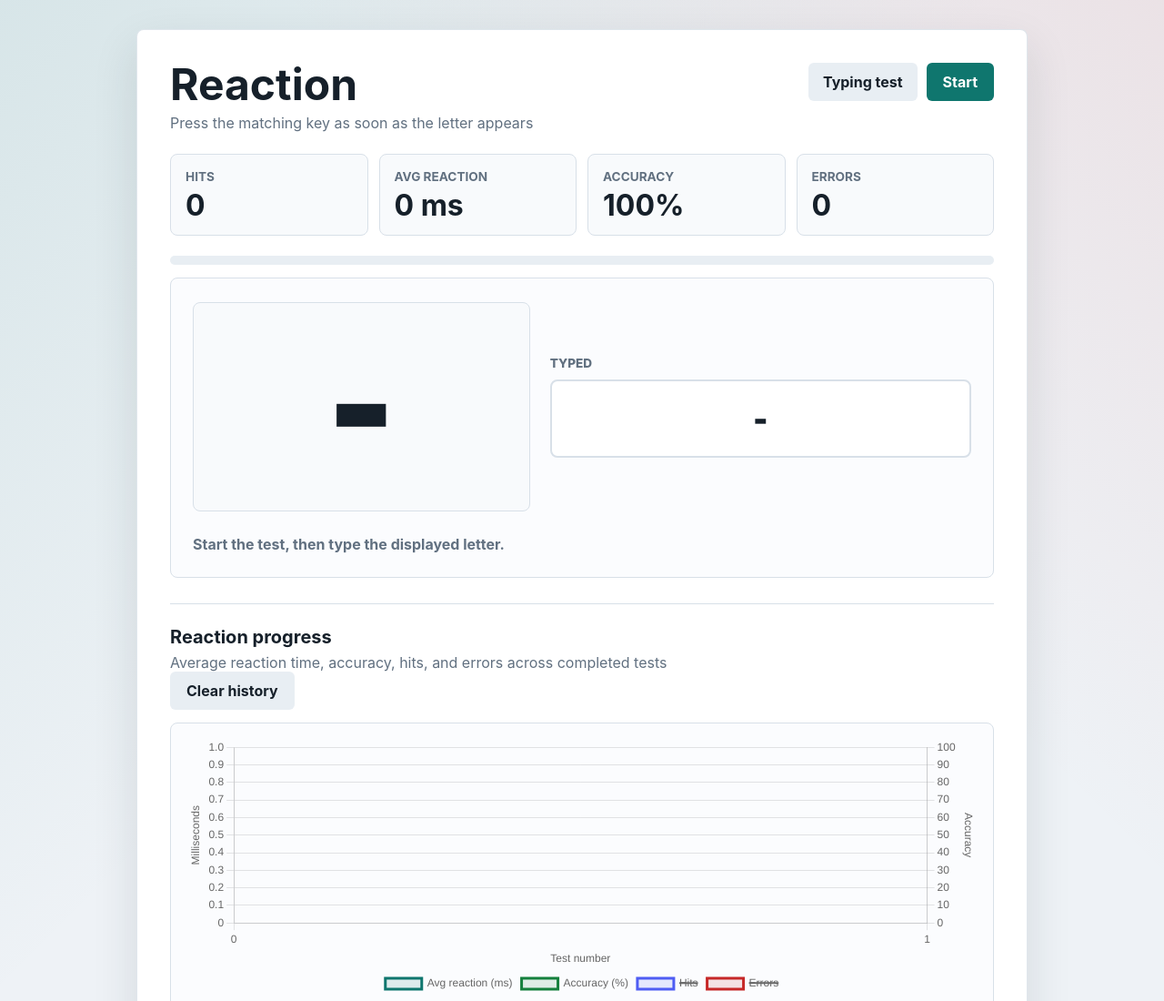
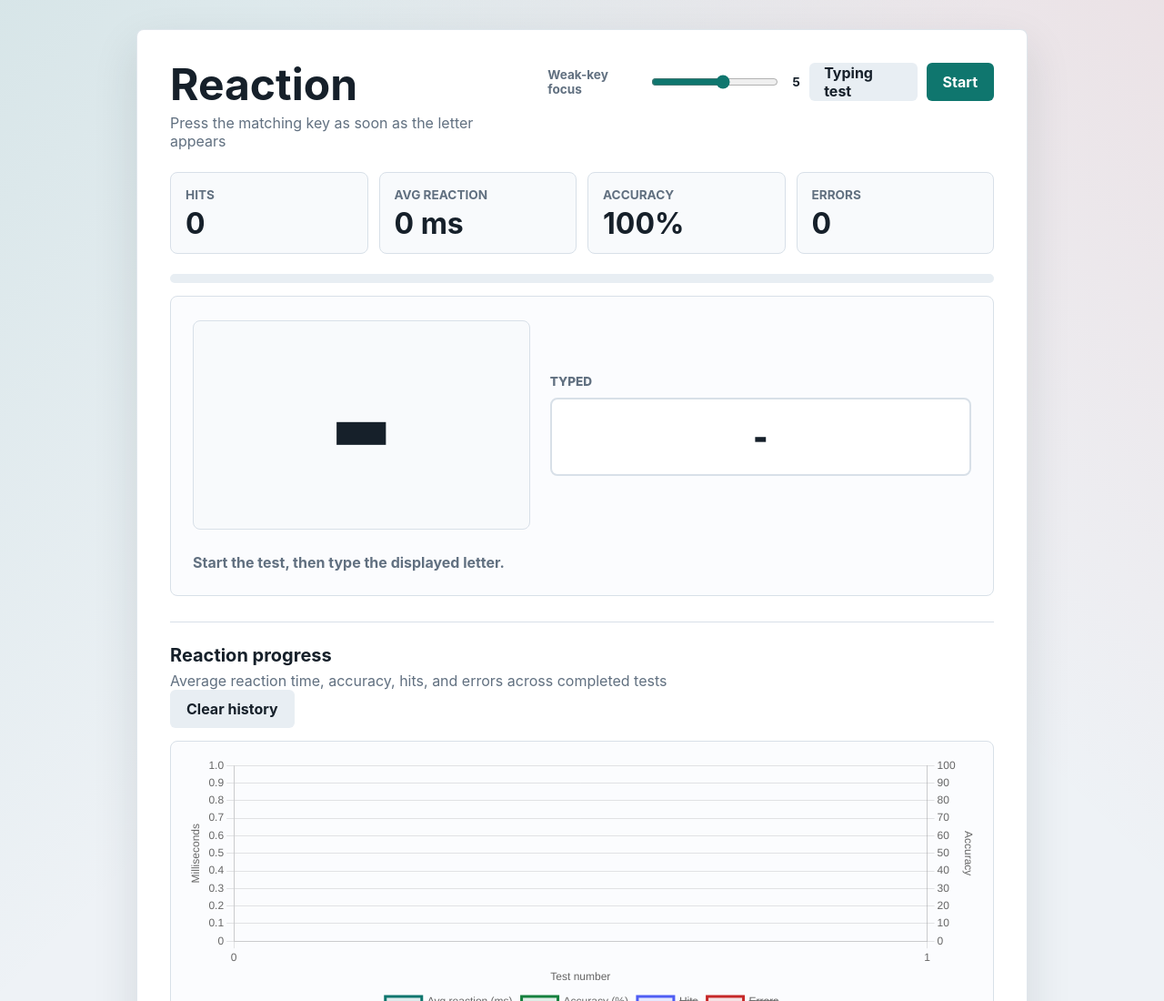
Before and after one commit to FaridZandi/Typist, a plain HTML site: page reaction.html in a window 1280 px wide. Shown: the top 1100 px of the page at 91% size. Drawn offline with nearby package versions, Linux system fonts and the light colour scheme.

Commit message:
Add weak-key focus control with adjustable exponent for reaction test

```diff
--- a/reaction.html
+++ b/reaction.html
@@ -15,6 +15,18 @@
             <p>Press the matching key as soon as the letter appears</p>
           </div>
           <div class="button-row">
+            <label class="focus-control" for="focusExponent">
+              <span>Weak-key focus</span>
+              <input
+                id="focusExponent"
+                type="range"
+                min="1"
+                max="8"
+                step="0.5"
+                value="5"
+              />
+              <output id="focusExponentValue" for="focusExponent">5</output>
+            </label>
             <a class="secondary-link" href="index.html">Typing test</a>
             <button id="startButton" type="button">Start</button>
           </div>
--- a/reaction.js
+++ b/reaction.js
@@ -10,6 +10,8 @@ const keyMetricAlpha = 0.2;
 const warmupStartKey = "h";
 
 const startButton = document.querySelector("#startButton");
+const focusExponentInput = document.querySelector("#focusExponent");
+const focusExponentValue = document.querySelector("#focusExponentValue");
 const hitValue = document.querySelector("#hitValue");
 const averageReactionValue = document.querySelector("#averageReactionValue");
 const reactionAccuracyValue = document.querySelector("#reactionAccuracyValue");
@@ -57,6 +59,7 @@ function startReactionRun() {
   running = true;
   awaitingStartKey = true;
   targetDistribution = getTargetDistribution();
+  focusExponentInput.disabled = true;
   startButton.blur();
   startButton.textContent = "Restart";
   currentTarget = warmupStartKey;
@@ -177,7 +180,7 @@ function getTargetDistribution() {
 
     return {
       letter,
-      weight,
+      weight: Math.pow(weight, Number(focusExponentInput.value)),
     };
   });
 }
@@ -876,6 +879,7 @@ function finishReactionRun() {
   updateProgress();
   updateStats();
   startButton.textContent = "Start";
+  focusExponentInput.disabled = false;
   reactionStatus.textContent = "Run complete.";
   targetLetter.textContent = "-";
   typedKeyDisplay.textContent = "-";
@@ -893,7 +897,19 @@ function finishReactionRun() {
 
 startButton.addEventListener("click", startReactionRun);
 window.addEventListener("keydown", handleKeyPress);
+focusExponentInput.addEventListener("input", () => {
+  focusExponentValue.value = focusExponentInput.value;
+  targetDistribution = getTargetDistribution();
+});
 clearReactionHistoryButton.addEventListener("click", () => {
+  const confirmed = window.confirm(
+    "Are you sure? This will permanently delete all reaction test history and per-key accuracy and reaction-time data.",
+  );
+
+  if (!confirmed) {
+    return;
+  }
+
   reactionHistory = [];
   reactionKeyStats = createEmptyKeyStats();
   saveReactionHistory();
--- a/styles.css
+++ b/styles.css
@@ -96,6 +96,33 @@ button:hover {
   display: flex;
   align-items: center;
   gap: 10px;
+}
+
+.focus-control {
+  display: grid;
+  grid-template-columns: auto minmax(90px, 140px) 2ch;
+  align-items: center;
+  gap: 8px;
+  color: var(--muted);
+  font-size: 0.85rem;
+  font-weight: 700;
+}
+
+.focus-control input {
+  width: 100%;
+  accent-color: var(--accent);
+  cursor: pointer;
+}
+
+.focus-control input:disabled {
+  cursor: not-allowed;
+  opacity: 0.55;
+}
+
+.focus-control output {
+  color: var(--ink);
+  font-variant-numeric: tabular-nums;
+  text-align: right;
 }
 
 .secondary-link {
```
